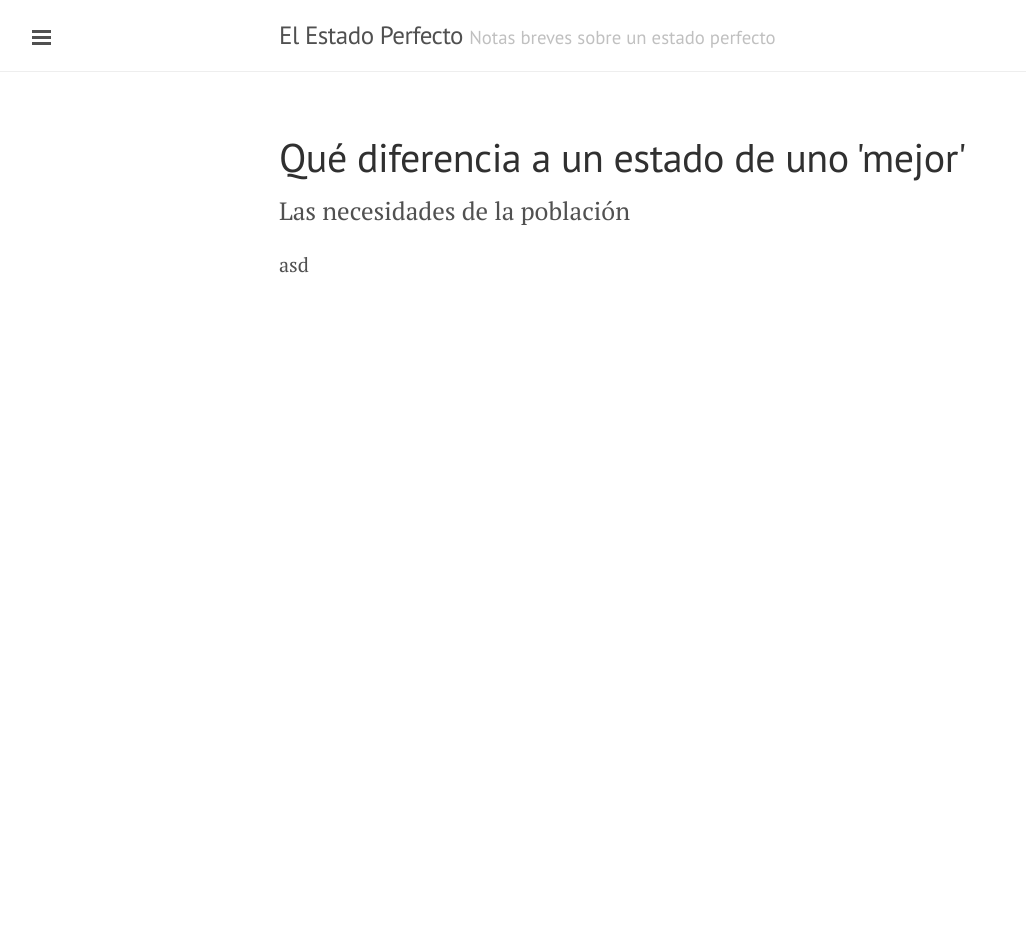
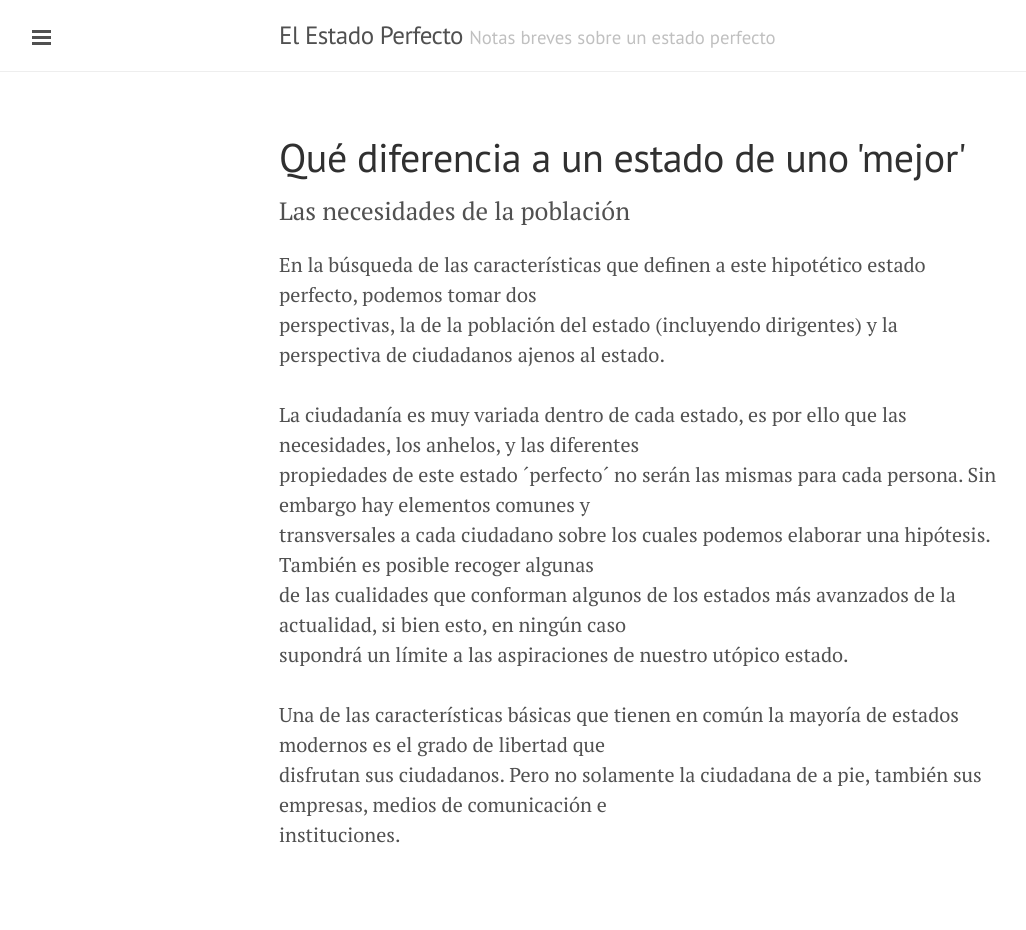
Before and after one commit to estadoperfecto/estadoperfecto.github.io, a Jekyll site: the page built from que_diferencia.html, in a window 1280 px wide. Shown: the whole page, without its empty margins (1-1027 px from the left). Built offline with Jekyll 4.4.1, drawn with Linux system fonts in a browser that asks for light colours; before the commit the page ends 900 px from its top, so only the background shows below that.

Commit message:
First content, draft1

```diff
--- a/que_diferencia.html
+++ b/que_diferencia.html
@@ -5,5 +5,25 @@ title: "Qué diferencia a un estado de uno 'mejor'"
 
 <div class="page">
   <p class="lead">Las necesidades de la población</p>
-  <div>asd</div>
+  <div>En la búsqueda de las características que definen a este hipotético estado perfecto, podemos tomar dos <br />
+    perspectivas, la de la población del estado (incluyendo dirigentes) y la perspectiva de ciudadanos ajenos al estado.
+    <br />
+    <br />
+    La ciudadanía es muy variada dentro de cada estado, es por ello que las necesidades, los anhelos, y las diferentes
+    <br />
+    propiedades de este estado ´perfecto´ no serán las mismas para cada persona. Sin embargo hay elementos comunes y
+    <br />
+    transversales a cada ciudadano sobre los cuales podemos elaborar una hipótesis. También es posible recoger algunas
+    <br />
+    de las cualidades que conforman algunos de los estados más avanzados de la actualidad, si bien esto, en ningún caso
+    <br />
+    supondrá un límite a las aspiraciones de nuestro utópico estado.
+    <br />
+    <br />
+    Una de las características básicas que tienen en común la mayoría de estados modernos es el grado de libertad que
+    <br />
+    disfrutan sus ciudadanos. Pero no solamente la ciudadana de a pie, también sus empresas, medios de comunicación e
+    <br />
+    instituciones.
+  </div>
 </div>
```
